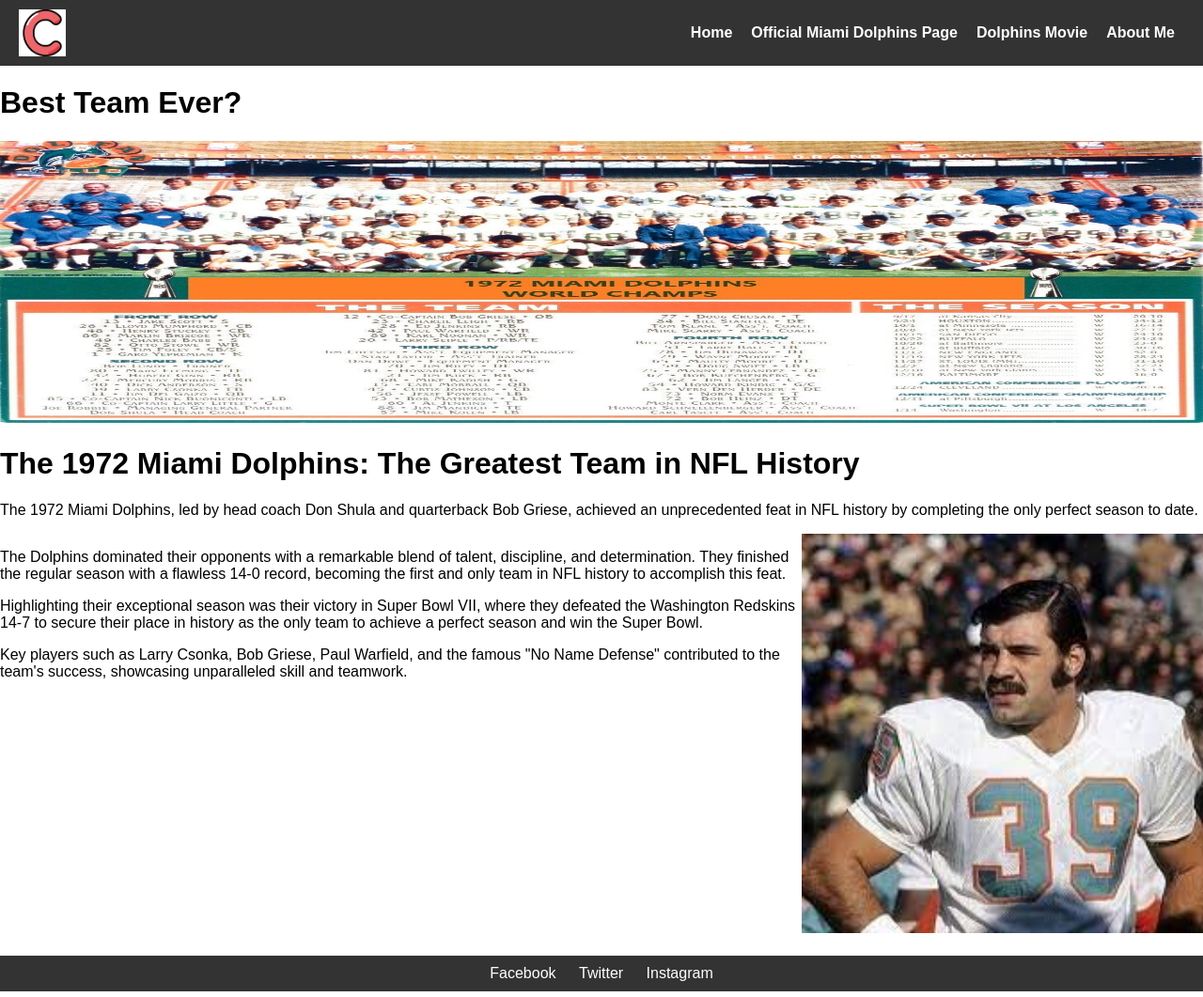
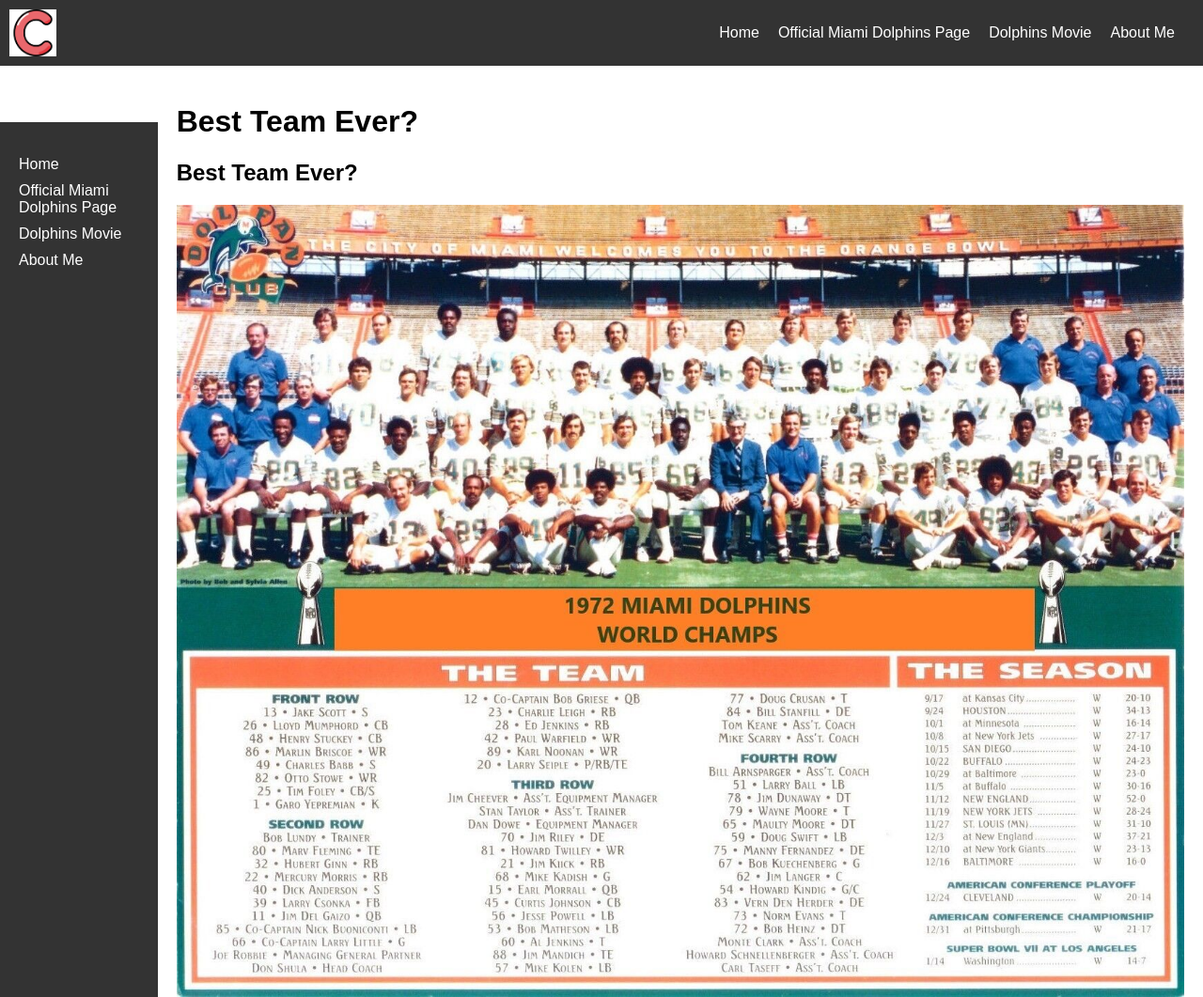
Before and after one commit to ConnerLangston/InClassProject, a plain HTML site: page index.html in a window 1280 px wide. Shown: the top 1061 px of the page at 94% size. Drawn offline with Linux system fonts and the light colour scheme.

Commit message:
please wrok

```diff
--- a/index.html
+++ b/index.html
@@ -20,12 +20,27 @@
     </nav>
 </header>
 
+<div class="container">
+    <div class="sidebar">
+        <ul>
+            <li><a href="">Home</a></li>
+            <li><a href="https://www.miamidolphins.com/">Official Miami Dolphins Page</a></li>
+            <li><a href="https://www.imdb.com/title/tt10622592/">Dolphins Movie</a></li>
+            <li><a href="Hometown.html">About Me</a></li>
+        </ul>
+    </div>
+
+    <div class="main-content">
         <main>
                 <h1>Best Team Ever?</h1>
+                <section>
+                    <h1>Best Team Ever?</h1>
                     <img src="d2.jpeg" alt="Dolphins" class="stretch-image">
-</main>
+                </section>
 
-<main>
+
+
+            <section>
                 <h1>The 1972 Miami Dolphins: The Greatest Team in NFL History</h1>
                 <p>The 1972 Miami Dolphins, led by head coach Don Shula and quarterback Bob Griese, achieved an unprecedented feat in NFL history by completing the only perfect season to date.</p>
 
@@ -42,6 +57,7 @@
                         <img src="d3.jpeg" alt="1972 Miami Dolphins" class="side-image">
                     </div>
                 </div>
+            </section>
         </main>
 
         <footer>
@@ -49,6 +65,8 @@
             <a href="#" target="_blank">Twitter</a>
             <a href="#" target="_blank">Instagram</a>
         </footer>
+    </div>
+</div>
 
 </body>
 </html>
--- a/styles.css
+++ b/styles.css
@@ -1,84 +1,80 @@
-/* Updated CSS without the sidebar styles */
-
+/* Common styles */
 body {
     font-family: Arial, sans-serif;
     margin: 0;
     padding: 0;
-    box-sizing: border-box;
 }
 
 header {
     background-color: #333;
     color: #fff;
+    padding: 10px;
     display: flex;
     justify-content: space-between;
     align-items: center;
-    padding: 10px 20px; /* Adjust the padding as needed */
 }
 
 header img {
-    max-width: 100%;
-    height: auto;
-    max-height: 50px; /* Adjust the maximum height of the logo */
+    height: 50px;
+    width: auto;
 }
 
-nav ul {
-    list-style: none;
+header nav ul {
+    list-style-type: none;
     margin: 0;
     padding: 0;
     display: flex;
 }
 
-nav li {
-    margin: 0 10px;
+header nav ul li {
+    margin-right: 20px;
 }
 
-nav a {
+header nav ul li a {
+    color: #fff;
     text-decoration: none;
-    color: #fff;
-    font-weight: bold;
 }
 
-.stretch-image {
-    width: 100%;
-    max-height: 300px;
-    align-content: center;
+.container {
+    display: flex;
+}
+
+.sidebar {
+    background-color: #333;
+    color: #fff;
+    width: 200px;
+    padding: 20px;
+    margin-top: 60px; /* Adjust to match the height of your header */
+}
+
+.sidebar ul {
+    list-style-type: none;
+    padding: 0;
+}
+
+.sidebar li {
+    margin-bottom: 10px;
+}
+
+.sidebar li a {
+    color: #fff;
+    text-decoration: none;
 }
 
 .main-content {
-    display: grid;
-    grid-template-columns: 1fr; /* Content takes up the full width */
-    gap: 20px; /* Gap between columns */
+    flex-grow: 1;
     padding: 20px;
-}
-
-.content-wrapper {
-    display: flex;
-}
-
-.content-text {
-    flex: 2;
-}
-
-.content-images {
-    flex: 1;
-}
-
-.content-images img {
-    width: 100%;
-    height: auto;
-    margin-bottom: 20px;
 }
 
 footer {
     background-color: #333;
     color: #fff;
-    padding: 10px 20px;
+    padding: 10px;
     text-align: center;
+    width: 100%;
 }
-
-footer a {
-    color: #fff;
-    text-decoration: none;
-    margin: 0 10px;
+.stretch-image {
+    max-width: 100%; /* Limit the image width to its container */
+    height: auto; /* Maintain aspect ratio */
+    margin-bottom: 20px; /* Add some spacing */
 }
```
Lines whose indentation alone changed are shown as unchanged.
